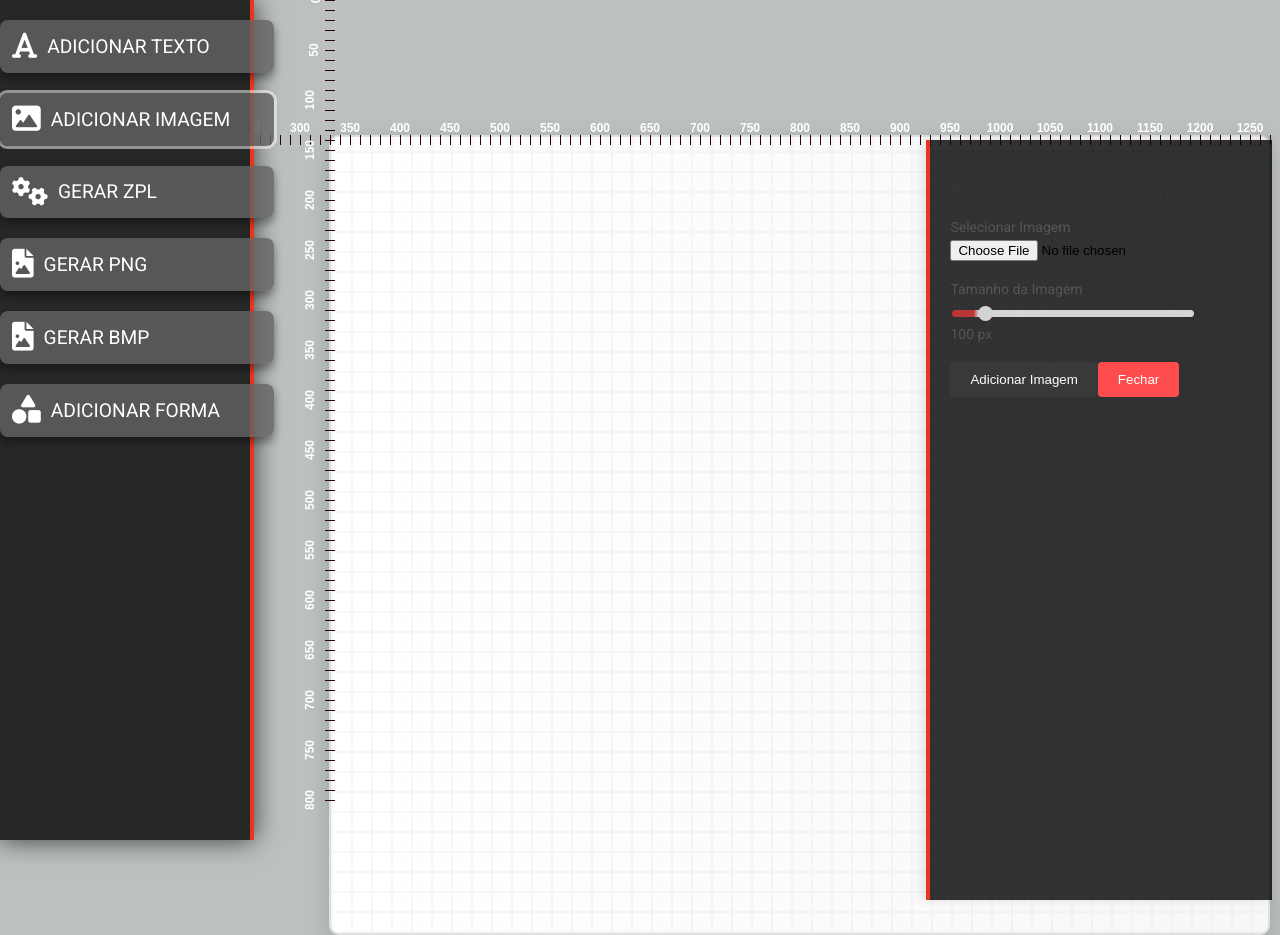
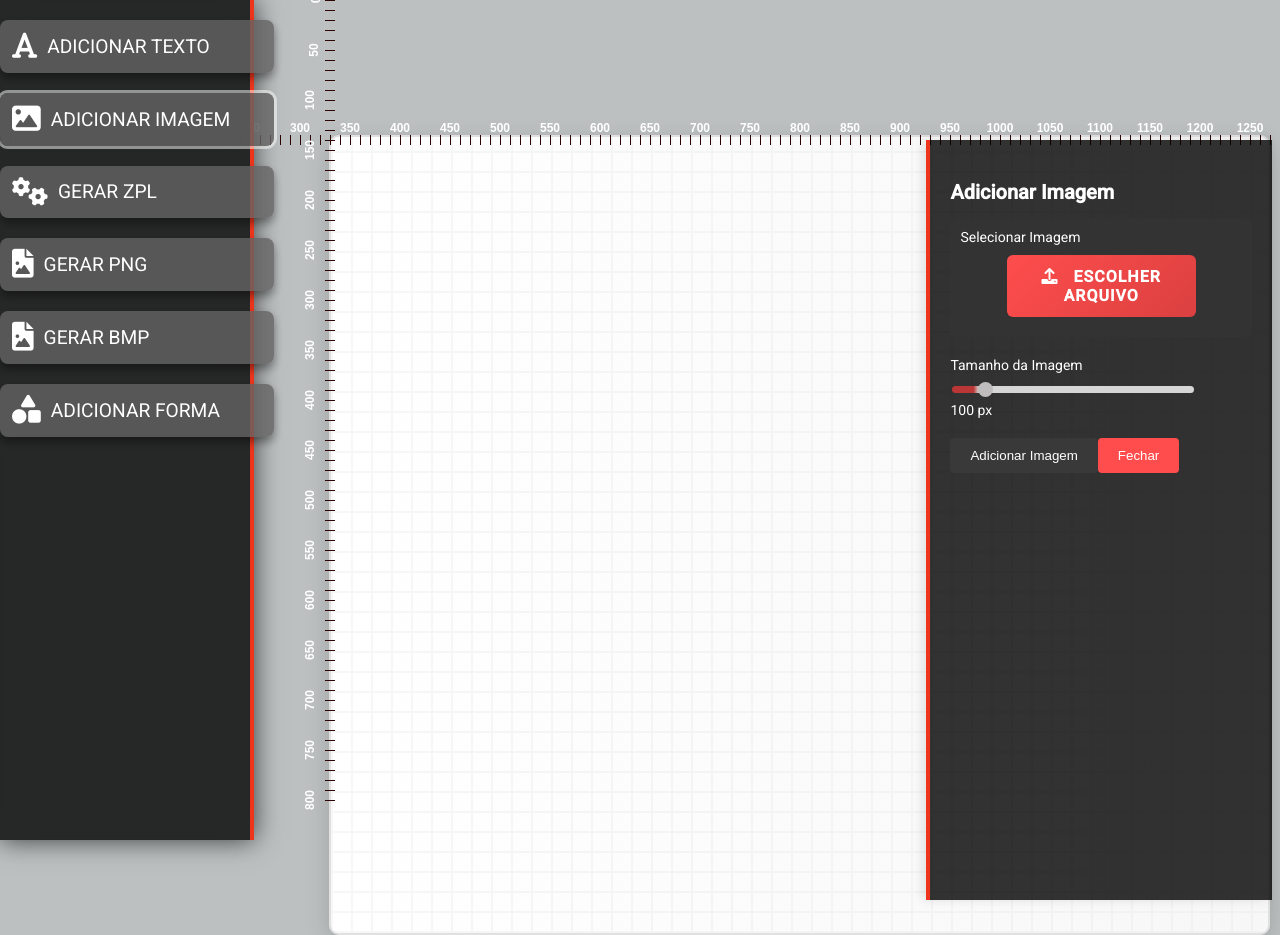
Before and after one commit to jeffersoncardoso100/label-designers, an Angular app: page / in a window 1280 px wide. Both pictures are taken after a click on the link "ADICIONAR IMAGEM". Built offline with nearby package versions, Linux system fonts and the light colour scheme.

Commit message:
Ajuste no image-modal

```diff
--- a/src/app/services/modal.service.ts
+++ b/src/app/services/modal.service.ts
@@ -13,7 +13,7 @@ export class ModalService {
   /** Função para abrir qualquer modal */
   openModal(modalType: string, data?: any): void {
     // Verificando se 'data' e 'data.content' estão definidos antes de passar para o modalState
-    const modalData = data && data.content ? data : { content: 'Conteúdo padrão' }; // Exemplo de conteúdo padrão
+    const modalData = data && data.content ? data : { content: '' }; // Exemplo de conteúdo padrão
 
     this.modalState.next({ modalType, data: modalData, open: true });
   }
--- a/src/app/tools/image-modal/image-modal.component.css
+++ b/src/app/tools/image-modal/image-modal.component.css
@@ -1,11 +1,10 @@
-/* Estilização do Modal de Imagem */
 .modal-image {
-    position: fixed; /* Modal fixo na tela */
+    position: fixed;
     top: 0;
     left: 0;
     width: 100vw;
     height: 100vh;
-    background: linear-gradient(to bottom, rgba(219, 64, 64, 0.7), rgba(0, 0, 0, 0.5)); /* Gradiente igual ao modal-text */
+    background: linear-gradient(to bottom, rgba(219, 64, 64, 0.7), rgba(0, 0, 0, 0.5));
     display: flex;
     justify-content: center;
     align-items: center;
@@ -14,51 +13,57 @@
     transition: opacity 0.5s ease-in-out;
 }
 
-/* Quando o modal estiver visível */
 .modal-image.show {
     opacity: 1;
     display: flex;
 }
 
-/* Estilo do conteúdo do modal de imagem */
 .modal-image .modal-content {
-    background-color: white;
+    background-color: #1a1a1a;
     padding: 20px;
     border-radius: 8px;
-    width: 350px; /* Um pouco mais largo para acomodar a pré-visualização */
+    width: 350px;
     max-width: 90%;
-    box-shadow: 0px 4px 6px rgba(0, 0, 0, 0.1);
+    box-shadow: 0px 4px 6px rgba(0, 0, 0, 0.3);
     text-align: center;
 }
 
-/* Título do modal */
 h3 {
-    color: #333; /* Cor escura para legibilidade */
+    color: #ffffff;
     font-size: 20px;
     margin-bottom: 15px;
 }
 
-/* Estilo do label */
+.image-upload-container {
+    background-color: #333333;
+    padding: 10px;
+    border-radius: 6px;
+    margin-bottom: 10px;
+}
+
 label {
     display: block;
     font-size: 14px;
     margin-bottom: 5px;
     text-align: left;
-    color: #555; /* Contraste suave */
+    color: #ffffff;
 }
 
-/* Estilo do botão de upload */
 .custom-file-upload {
-    padding: 10px 20px;
-    background-color: #646464;
-    color: rgb(255, 255, 255);
+    padding: 12px 24px;
+    background: linear-gradient(135deg, #ff4d4d 0%, #db4040 100%);
+    color: #ffffff;
     border: none;
-    border-radius: 4px;
+    border-radius: 6px;
     cursor: pointer;
-    width: 80%;
+    width: 50%; /* Reduzido de 60% para 50% */
     margin: 10px auto;
     text-align: center;
     display: block;
+    font-weight: 600;
+    text-transform: uppercase;
+    letter-spacing: 1px;
+    transition: transform 0.2s, box-shadow 0.2s, background 0.3s;
 }
 
 .custom-file-upload i {
@@ -66,10 +71,18 @@ label {
 }
 
 .custom-file-upload:hover {
-    background-color: #2e2e2e;
+    background: linear-gradient(135deg, #cc0000 0%, #b03232 100%);
+    transform: translateY(-2px);
+    box-shadow: 0 4px 8px rgba(0, 0, 0, 0.2);
 }
 
-/* Pré-visualização da imagem */
+.custom-file-upload[disabled] {
+    background: #666666;
+    cursor: not-allowed;
+    transform: none;
+    box-shadow: none;
+}
+
 .image-preview {
     margin: 15px 0;
     max-height: 200px;
@@ -83,22 +96,20 @@ label {
     max-width: 100%;
     height: auto;
     border-radius: 4px;
-    box-shadow: 0 2px 4px rgba(0, 0, 0, 0.1);
+    box-shadow: 0 2px 4px rgba(0, 0, 0, 0.3);
 }
 
-/* Container do slider */
 .slider-container {
     margin: 20px 0;
 }
 
 .slider-container span {
-    color: #555;
+    color: #ffffff;
     font-size: 14px;
     display: block;
     margin-top: 5px;
 }
 
-/* Slider de ajustes */
 .slider {
     width: 80%;
     appearance: none;
@@ -107,6 +118,7 @@ label {
     outline: none;
     opacity: 0.8;
     transition: opacity 0.2s;
+    background: #ffffff;
 }
 
 .slider:hover {
@@ -117,7 +129,7 @@ label {
     appearance: none;
     width: 15px;
     height: 15px;
-    background: #fafcfa;
+    background: #e3e0e0;
     border-radius: 50%;
     cursor: pointer;
 }
@@ -125,12 +137,11 @@ label {
 .slider::-moz-range-thumb {
     width: 15px;
     height: 15px;
-    background: #f5f5f5;
+    background: #ff4d4d;
     border-radius: 50%;
     cursor: pointer;
 }
 
-/* Estilização dos botões */
 .modal-actions {
     display: flex;
     justify-content: space-around;
@@ -158,8 +169,7 @@ label {
     background-color: #cc0000;
 }
 
-/* Foco nos botões */
 button:focus {
     outline: none;
-    box-shadow: 0 0 5px 2px rgba(0, 123, 255, 0.5);
+    box-shadow: 0 0 5px 2px rgba(255, 255, 255, 0.5);
 }
--- a/src/app/tools/image-modal/image-modal.component.html
+++ b/src/app/tools/image-modal/image-modal.component.html
@@ -1,15 +1,20 @@
 <div id="image-modal" class="modal" [ngStyle]="{'display': showModal ? 'block' : 'none'}">
   <div class="modal-content">
-    <h3>Propriedades da Imagem</h3>
+    <h3>Adicionar Imagem</h3>
 
     <div class="image-upload-container">
       <label for="imageInput">Selecionar Imagem</label>
+      <div class="custom-file-upload" (click)="triggerFileInput()">
+        <i class="fa fa-upload"></i> Escolher Arquivo
+      </div>
       <input
+        #imageInput
         type="file"
         id="imageInput"
         accept="image/*"
         (change)="onImageSelected($event)"
         [disabled]="selectedImageElement !== null"
+        style="display: none;"
       >
       <div class="image-preview" *ngIf="modalData.imageUrl">
         <img
--- a/src/app/tools/image-modal/image-modal.component.ts
+++ b/src/app/tools/image-modal/image-modal.component.ts
@@ -1,4 +1,4 @@
-import { Component, OnInit } from '@angular/core';
+import { Component, OnInit, ViewChild, ElementRef } from '@angular/core';
 import { ModalService } from '../../services/modal.service';
 import { FormsModule } from '@angular/forms';
 import { CommonModule } from '@angular/common';
@@ -11,6 +11,8 @@ import { CommonModule } from '@angular/common';
   styleUrls: ['./image-modal.component.css']
 })
 export class ImageModalComponent implements OnInit {
+  @ViewChild('imageInput') imageInput!: ElementRef<HTMLInputElement>; // Referência ao input de arquivo
+
   showModal: boolean = false;
   imageSize: number = 100; // Valor inicial padrão
   modalData: any = { imageUrl: null };
@@ -23,7 +25,6 @@ export class ImageModalComponent implements OnInit {
       if (state.modalType === 'image') {
         if (state.open) {
           this.modalData = state.data || { imageUrl: null, size: 100 };
-          // Só atualiza imageSize se não houver um elemento selecionado
           if (!this.selectedImageElement) {
             this.imageSize = this.modalData.size || 100;
           }
@@ -43,10 +44,17 @@ export class ImageModalComponent implements OnInit {
     });
   }
 
+  // Função para disparar o clique no input de arquivo
+  triggerFileInput(): void {
+    if (this.imageInput && !this.selectedImageElement) {
+      this.imageInput.nativeElement.click();
+    }
+  }
+
   closeModal(): void {
     this.modalService.closeModal();
     this.showModal = false;
-    this.selectedImageElement = null; // Limpa a seleção, mas mantém imageSize
+    this.selectedImageElement = null;
   }
 
   onImageSelected(event: Event): void {
@@ -93,14 +101,12 @@ export class ImageModalComponent implements OnInit {
   selectImageElement(element: HTMLImageElement): void {
     this.selectedImageElement = element;
 
-    // Carrega o tamanho salvo do elemento
     const savedSize = element.getAttribute('data-size');
     if (savedSize) {
       this.imageSize = parseInt(savedSize, 10);
     } else {
-      // Fallback para o estilo atual, se data-size não existir
       this.imageSize = parseInt(element.style.width || '100', 10);
-      element.setAttribute('data-size', this.imageSize.toString()); // Garante que data-size seja inicializado
+      element.setAttribute('data-size', this.imageSize.toString());
     }
 
     const currentTop = element.getAttribute('data-top') || element.style.top || '150';
--- a/src/app/tools/shape-modal/shape-modal.component.css
+++ b/src/app/tools/shape-modal/shape-modal.component.css
@@ -1,5 +1,3 @@
-
-
 .modal h3 {
   font-size: 20px;
   color: white;
@@ -27,14 +25,12 @@
 }
 
 .modal .btn {
-    padding: 10px 20px;
-    margin: 10px;
-    background-color: #383938;
+  padding: 12px 20px;
+  background-color: #444444;
   color: white;
   border: none;
-    border-radius: 4px;
+  border-radius: 5px;
   cursor: pointer;
-    transition: background-color 0.3s;
 }
 
 .modal .btn:hover {
@@ -94,18 +90,6 @@
   border-color: #f71e06;
 }
 
-  .modal .btn {
-    padding: 12px 20px;
-    background-color: #444444;
-    color: white;
-    border: none;
-    border-radius: 5px;
-    cursor: pointer;
-  }
-
-  .modal .btn:hover {
-    background-color: #2e2e2e;
-  }
 .modal input[type="range"] {
   width: 80%;
   margin: 20px 0;
@@ -117,3 +101,31 @@
   opacity: 0.8;
   transition: opacity 0.2s;
 }
+
+/* Estilos para a pré-visualização */
+.modal .shape-preview {
+  margin: 15px 0;
+  max-height: 200px;
+  overflow: hidden;
+  display: flex;
+  justify-content: center;
+  align-items: center;
+}
+
+.modal .preview-square,
+.modal .preview-rectangle {
+  /* Quadrado e retângulo não precisam de estilos extras além do ngStyle */
+}
+
+.modal .preview-circle {
+  border-radius: 50%;
+}
+
+.modal .preview-triangle {
+  width: 0;
+  height: 0;
+  background-color: transparent; /* Remove o fundo padrão */
+  border-style: solid;
+  border-width: 0 50px 86.6px 50px; /* Triângulo equilátero baseado na largura */
+  border-color: transparent transparent var(--fill-color) transparent;
+}
```
Also changed, not shown: src/app/tools/shape-modal/shape-modal.component.ts (+26 -24 lines). Lines whose indentation alone changed are shown as unchanged.
